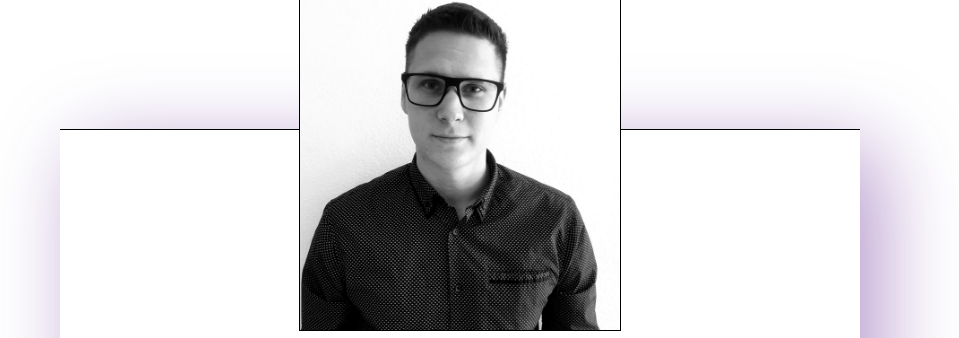
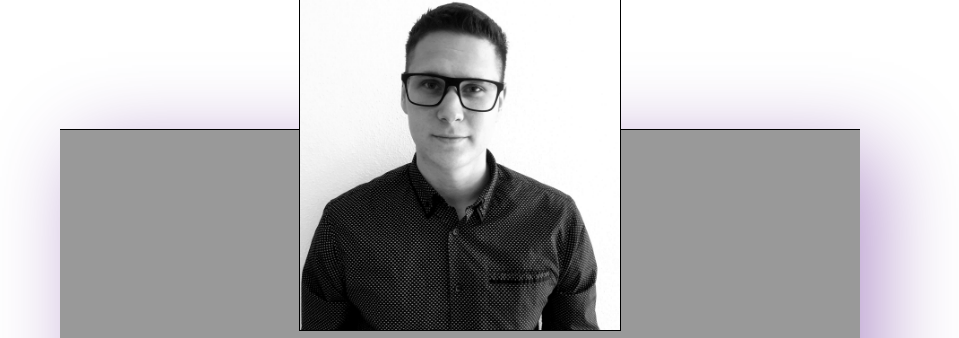
Before and after one commit to davidlippai/bemutatkozo-oldal, a plain HTML site: page index.html in a window 1280 px wide. Shown: the top 338 px of the page, without its empty margins (180-1139 px from the left). Drawn offline with nearby package versions, Linux system fonts and the light colour scheme.

Commit message:
mistake corrigiert

```diff
--- a/main.css
+++ b/main.css
@@ -1,4 +1,4 @@
-/* ==== A SIMPLE CSS RESET FROM ERIC MEYER ==== */
+
 
 html, body, div, span, applet, object, iframe,
 h1, h2, h3, h4, h5, h6, p, blockquote, pre,
@@ -44,7 +44,7 @@ table {
 	border-spacing: 0;
 }
 
-/*==================CSS RESET END=======================*/
+
 
 body {
 	display: flex;
@@ -63,7 +63,8 @@ body {
 	border-top: solid 1px black;
 	border-bottom: solid 1px black;
 	box-shadow: rgba(75,0,130, .4) 20px 20px 80px;
-	background-color: rgba(255,255,255, .2);
+	background-color: rgba(0,0,0, .4);
+	color: white;
 }
 
 img {
```
